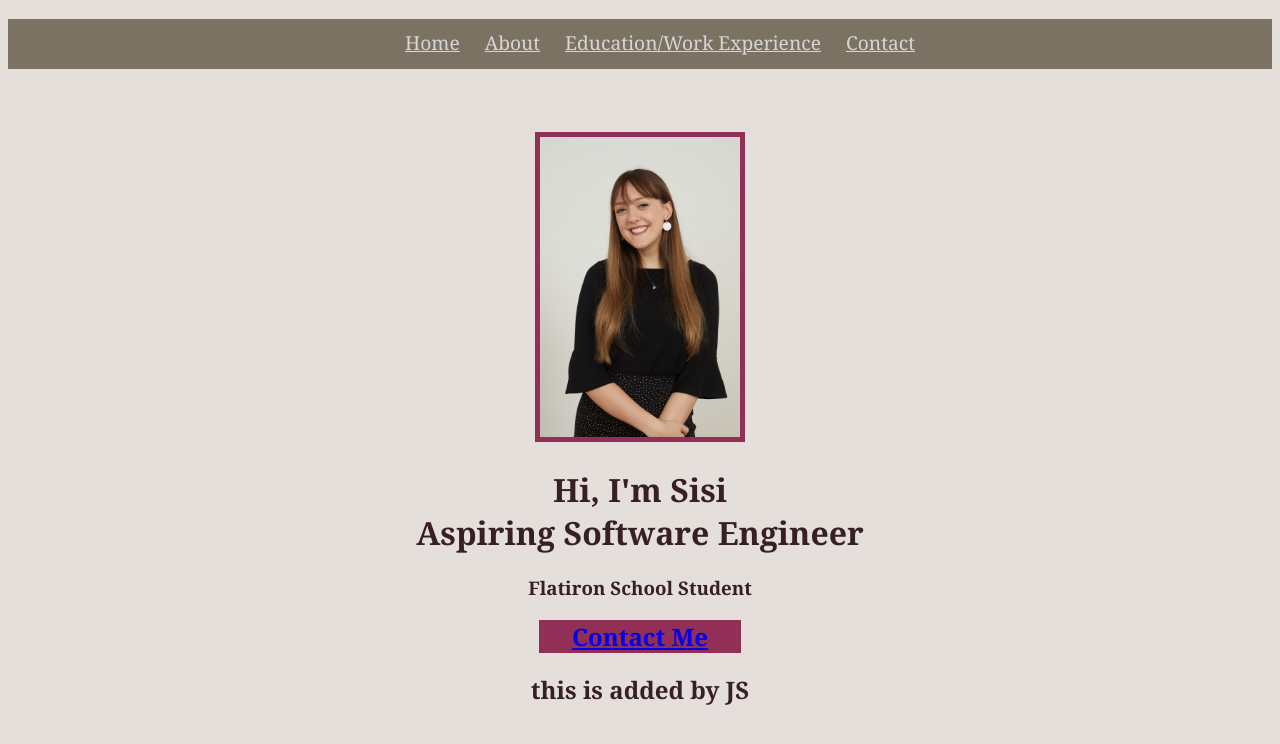
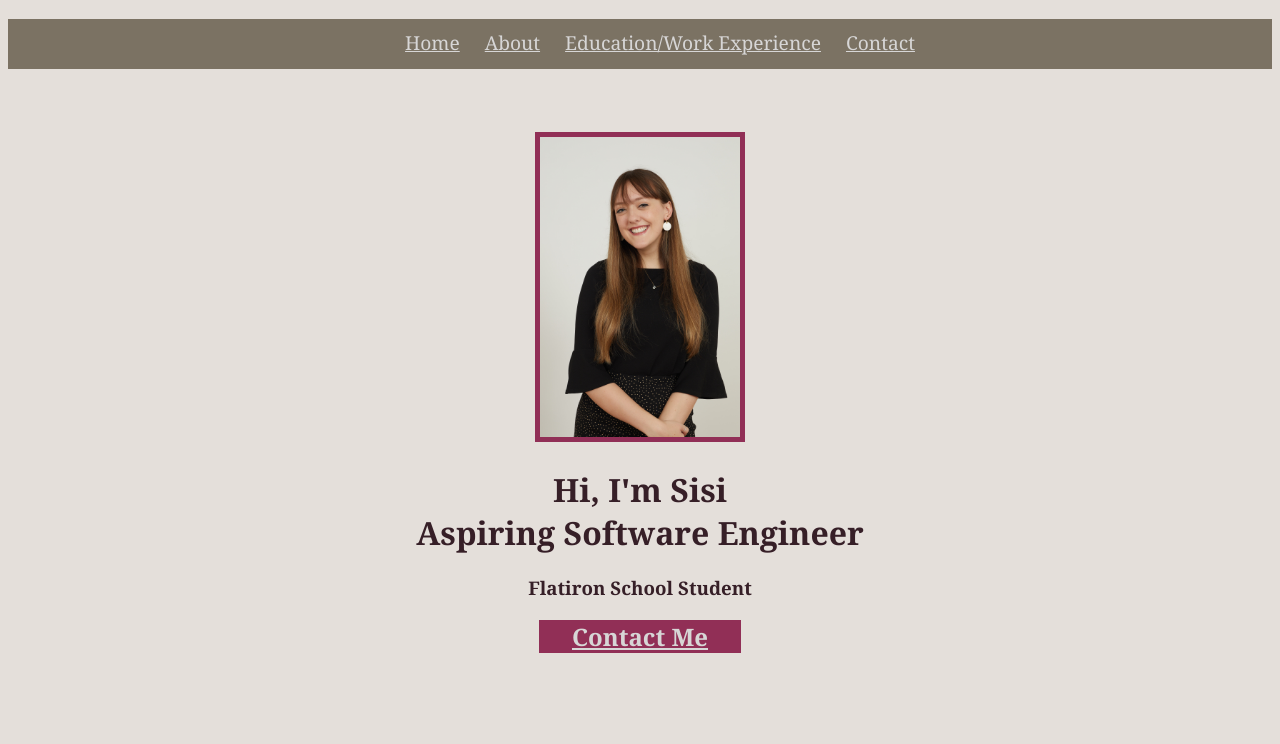
Before and after one commit to remicknsisi/my-personal-website, a plain HTML site: page index.html in a window 1280 px wide. Drawn offline with Linux system fonts and the light colour scheme.

```diff
--- a/script.js
+++ b/script.js
@@ -1,6 +1,6 @@
-const h2 = document.createElement("h2");
-h2.textContent = "this is added by JS";
-document.querySelector("body").appendChild(h2);
+//const h2 = document.createElement("h2");
+//h2.textContent = "this is added by JS";
+//document.querySelector("body").appendChild(h2);
 
 const input = document.getElementById('button');
 
--- a/style.css
+++ b/style.css
@@ -11,6 +11,10 @@ h1, h3 {
 h2 {
     color: #361F27;
     font-family: Cambria, Cochin, Georgia, Times, 'Times New Roman', serif;
+}
+
+body h2 a {
+    color:#D7D6D6;
 }
 
 h4 {
```
Also changed, not shown: about.html (+11 -2 lines).
